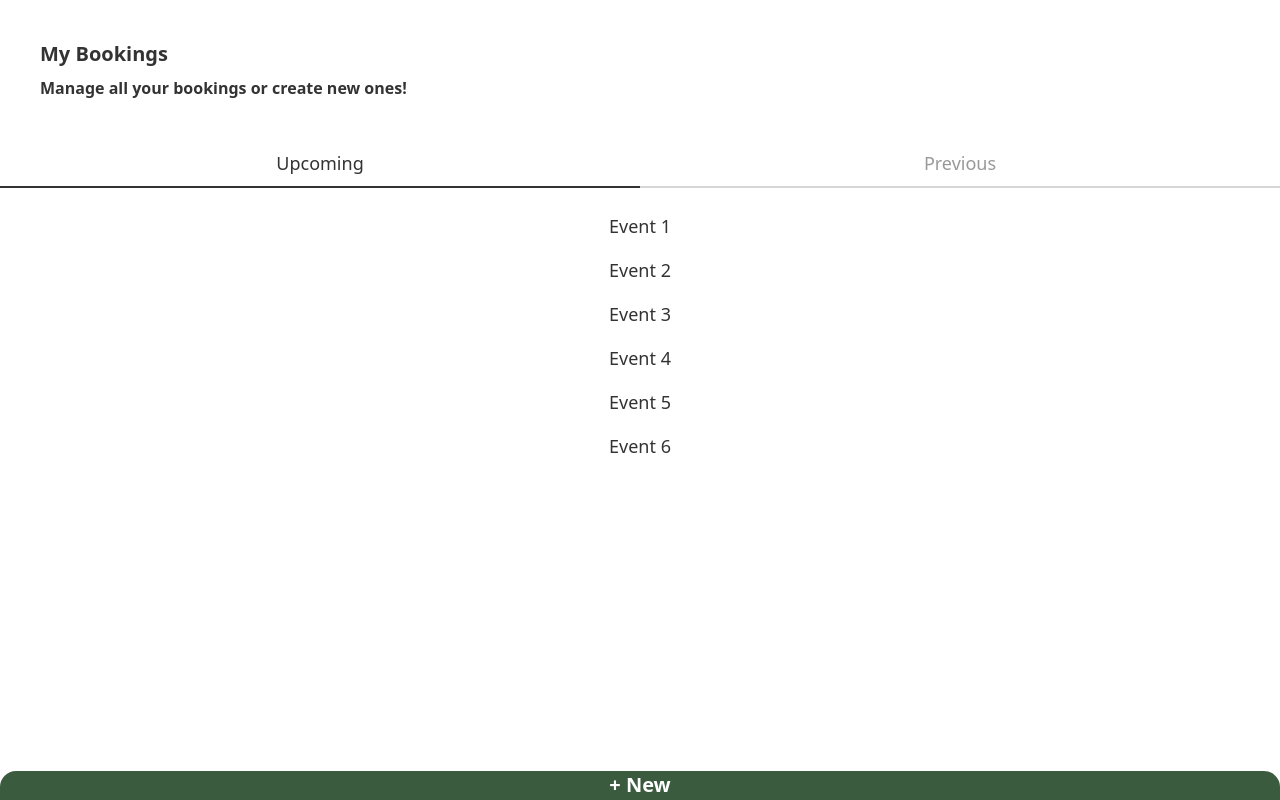
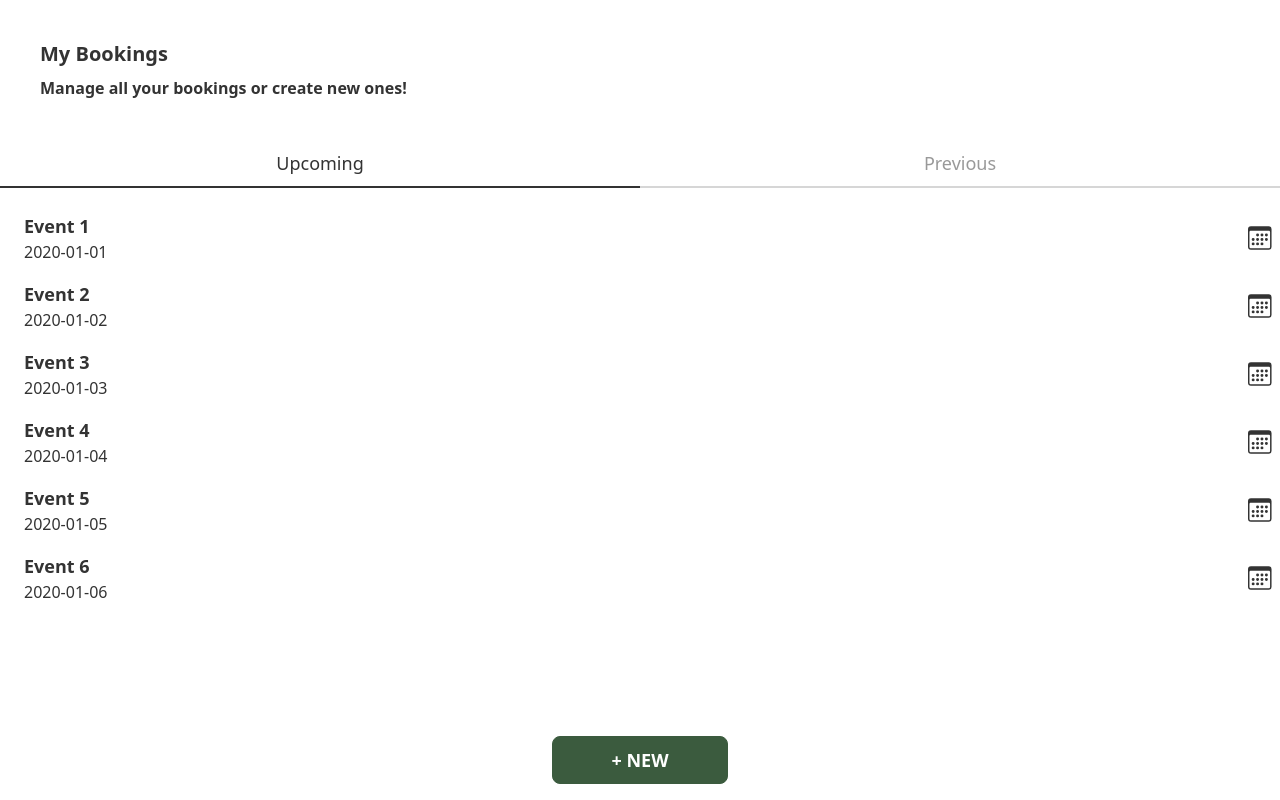
Before and after one commit to ptit-sa/booking-section, a React (Create React App) app: page / in a window 1280 px wide. Built offline with nearby package versions, Linux system fonts and the light colour scheme; the HTML template or start-up script is replaced by a standard one; what tailwindcss-rtl would draw is missing.

Commit message:
Update List.js

```diff
--- a/src/pages/List.js
+++ b/src/pages/List.js
@@ -4,6 +4,7 @@ import { useNavigate } from "react-router-dom";
 import { v4 as uuidv4 } from "uuid";
 import { setId } from "../features/booking/orderSlice";
 import { useDispatch } from "react-redux";
+import { BsCalendar3 } from "react-icons/bs";
 const upcomingEvents = [
   {
     id: 1,
@@ -127,28 +128,35 @@ export default function List() {
         <div className="min-h-full overflow-scroll w-full  items-center justify-center pt-4">
           {focusedTab === "upcoming" ? (
             upcomingEvents.map((event) => (
-              <div className=" flex justify-between items-center  border-black">
-                <div className="w-full h-full flex justify-center items-center py-2">
-                  <h1 className="w-full text-lg text-center">{event.title}</h1>
+              <div className=" flex justify-around items-center  border-black px-2">
+                <div className="w-full h-full flex flex-col items-start py-2 justify-between px-4">
+                  <h1 className="text-lg  font-bold ">{event.title}</h1>
+                  <p>{event.date}</p>
                 </div>
+                <BsCalendar3 className="text-2xl" />
               </div>
             ))
           ) : (
             previousEvents.map((event) => (
-              <div className=" flex justify-between items-center  border-black">
-                <div className="w-full h-full flex justify-center items-center py-2">
-                  <h1 className="w-full text-lg text-center">{event.title}</h1>
+              <div className=" flex justify-around items-center  border-black px-2">
+                <div className="w-full h-full flex flex-col items-start py-2 justify-between px-4">
+                  <h1 className="text-lg  font-bold ">{event.title}</h1>
+                  <p>{event.date}</p>
                 </div>
+                <BsCalendar3 className="text-2xl" />
               </div>
             ))
           )}
         </div>
       </div>
-      <div
-        className="sticky bottom-0 left-50 right-50 w-full bg-prim h-10 text-white flex items-center justify-center text-xl rounded-t-2xl font-bold"
-        onClick={handleNewEvent}
-      >
-        + New
+
+      <div className="p-4 self-end mt-5 w-full  flex justify-center items-center">
+        <button
+          className="btn btn-primary text-white w-44 text-lg"
+          onClick={handleNewEvent}
+        >
+          + New
+        </button>
       </div>
     </div>
   );
```
